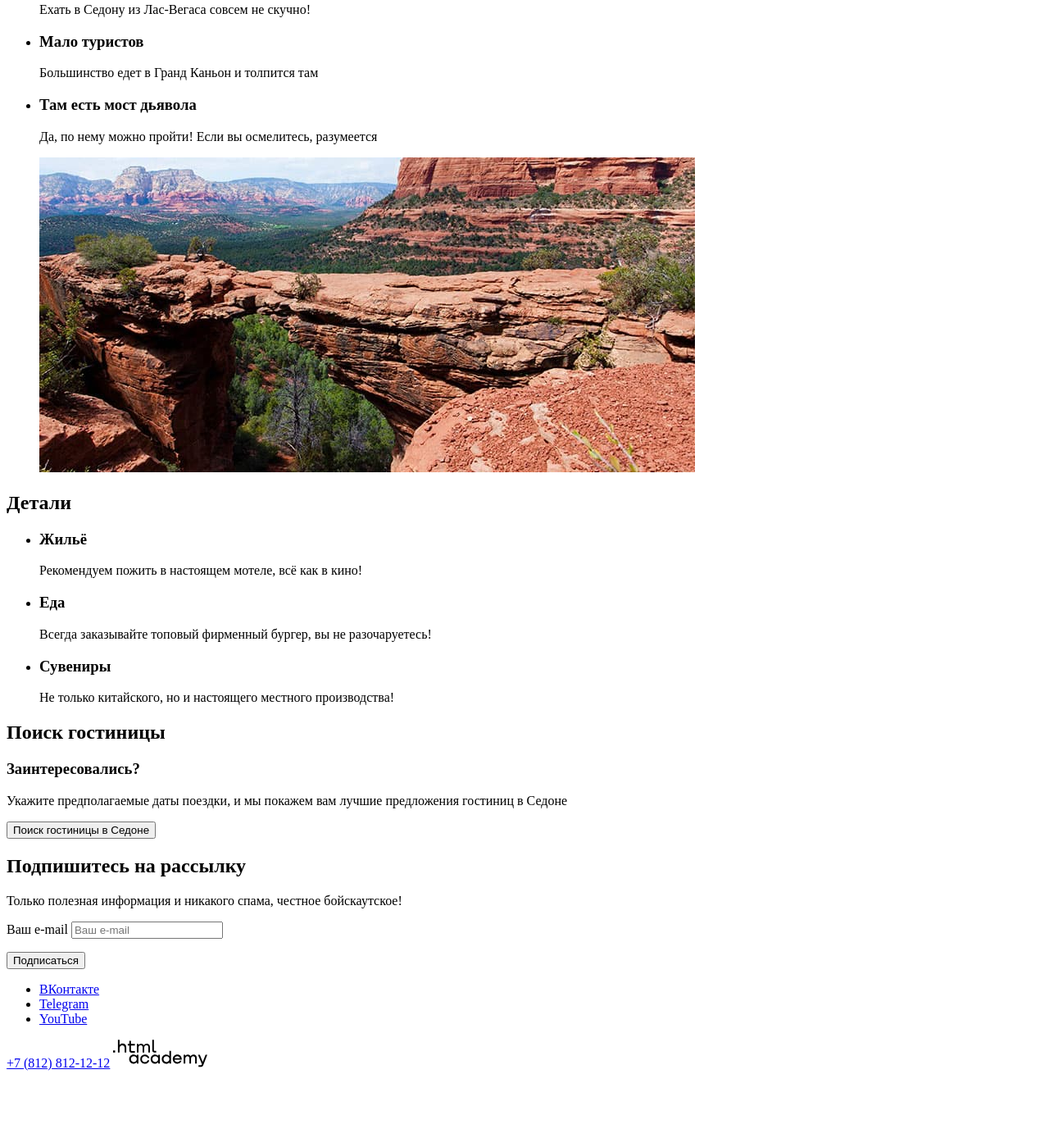
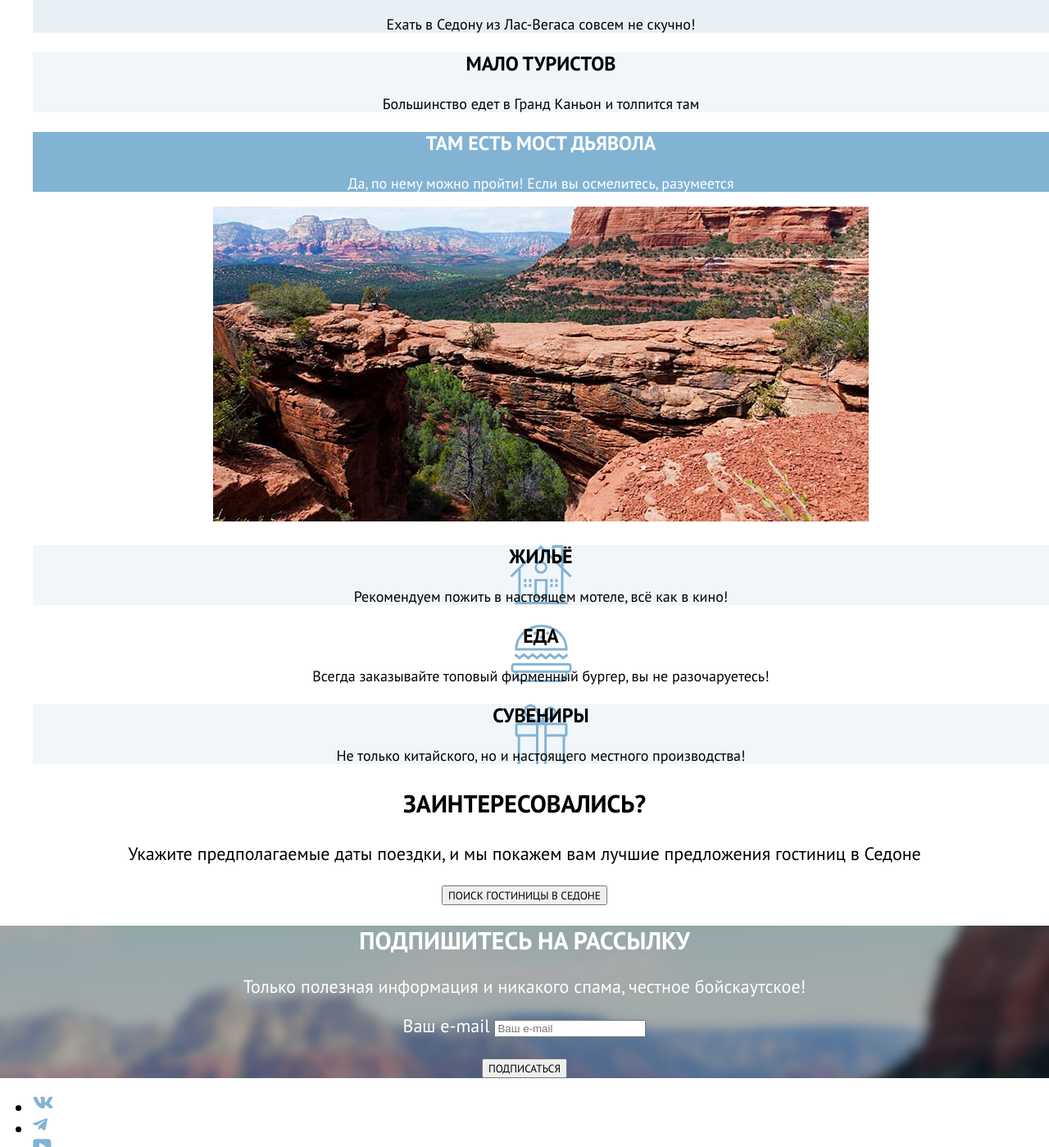
Before and after one commit to htmlacademy-htmlcss/2029121-sedona-35, a plain HTML site: page index.html in a window 1280 px wide. Shown: the part 1401-2800 px from the top of the page at 82% size. Before the commit the page ends 2715 px from the top, so only its background shows below. Drawn offline with Linux system fonts and the light colour scheme.

Commit message:
Базовая стилизация

```diff
--- a/index.html
+++ b/index.html
@@ -4,6 +4,7 @@
 <head>
   <meta charset="utf-8">
   <title>HTML Academy: Седона</title>
+  <link rel="stylesheet" href="styles/styles.css">
 </head>
 
 <body>
@@ -53,9 +54,11 @@
       <section class="promo">
         <h1 class="visually-hidden">Главная страница сайта города Седона</h1>
         <img src="images/welcome.png" width="458" height="352" alt="welcome">
+        <div class="divider">
         <h2 class="advantages-title">Седона — небольшой городок в Аризоне,
           заслуживающий большего!</h2>
         <p class="advantages-description">Рассмотрим причины, по которым Седона круче, чем Гранд-Каньон!</p>
+        </div>
       </section>
       <section class="advantages-list">
           <h2 class="advantages-list-title visually-hidden">Список преимуществ</h2>
@@ -112,7 +115,7 @@
       </section>
 
       <section class="hotel-search">
-        <h2 class="virtually-hidden">Поиск гостиницы</h2>
+        <h2 class="visually-hidden">Поиск гостиницы</h2>
         <h3 class="hotel-title">Заинтересовались?</h3>
         <p class="hotel-description">Укажите предполагаемые даты поездки, и мы покажем вам лучшие предложения гостиниц в
           Седоне</p>
--- /dev/null
+++ b/styles/styles.css
@@ -0,0 +1,203 @@
+@font-face {
+    font-family: "PT Sans";
+    font-style: normal;
+    font-weight: 400;
+    src: url("../fonts/ptsans-400.woff2") format("woff2");
+    font-display: swap;
+}
+
+@font-face {
+    font-family: "PT Sans";
+    font-style: normal;
+    font-weight: 700;
+    src: url("../fonts/ptsans-700.woff2") format("woff2");
+    font-display: swap;
+  }
+
+  .visually-hidden {
+    display: none;
+}
+
+body {
+    font-family: "PT Sans", sans-serif;
+    font-size: 22px;
+    line-height: 26px;
+    background-color: #F2F2F2;
+    margin: 0;
+}
+
+button {
+    font-family: inherit;
+    text-decoration: none;
+    text-transform: uppercase;
+
+}
+
+.page-wrapper {
+    background-color: #FFFFFF;
+}
+
+.nav-link {
+    color: #000000;
+    text-decoration: none;
+    font-weight: 700;
+    font-size: 20px;
+    line-height: 24px;
+
+}
+
+.nav-list-item {
+    list-style: none;
+}
+
+.promo {
+    background-image: url(../images/index-background-1.jpg);
+    background-size: 100% auto;
+    background-repeat: no-repeat;
+    text-align: center;
+
+}
+
+.divider {
+    background-image: url(../images/divider.png);
+    background-repeat: no-repeat;
+    background-position: center;
+}
+
+.advantages-title {
+    font-size: 30px;
+    line-height: 36px;
+}
+
+.advantages-description {
+    font-size: 20px;
+    line-height: 24px;
+}
+
+.advantages-list {
+    text-align: center;
+}
+
+.advantages-wrap {
+    background-color: #82B3D3;
+    color: white;
+}
+
+.advantages-list-item {
+    list-style: none;
+}
+
+.advantages-title {
+    text-transform: uppercase;
+    font-size: 24px;
+    line-height: 28px;
+}
+
+.advantages-description {
+    font-size: 18px;
+    line-height: 21px;
+}
+
+.advantages-list-item:nth-child(2n) {
+    background-color: rgba(131, 179, 211, 0.12);
+}
+
+.advantages-list-item:nth-child(3) {
+    background-color: rgba(131, 179, 211, 0.2);
+}
+
+.features-list {
+    text-align: center;
+}
+
+.features-list-item {
+    list-style: none;
+}
+
+.features-list-item:first-child {
+    background-image: url(../images/house.svg);
+    background-repeat: no-repeat;
+    background-position: 50% 0;
+    background-color: rgba(131, 179, 211, 0.12);
+}
+
+.features-list-item:nth-child(2) {
+    background-image: url(../images/food.svg);
+    background-repeat: no-repeat;
+    background-position: 50% 0;
+}
+
+.features-list-item:last-child {
+    background-image: url(../images/gift.svg);
+    background-repeat: no-repeat;
+    background-position: 50% 0;
+    background-color: rgba(131, 179, 211, 0.12);
+}
+
+.features-title {
+    text-transform: uppercase;
+    font-size: 24px;
+    line-height: 28px;
+}
+
+.features-description {
+    font-size: 18px;
+    line-height: 21px;
+}
+
+.hotel-search {
+    text-align: center;
+}
+
+.hotel-title {
+    text-transform: uppercase;
+    font-size: 30px;
+    line-height: 36px;
+}
+
+.hotel-description {
+    font-size: 22px;
+    line-height: 26px;
+}
+
+.newsletter {
+    text-align: center;
+    color: white;
+    background-image: url(../images/index-background-2.jpg);
+    background-size: 100% auto;
+    background-repeat: no-repeat;
+}
+
+.newsletter-title {
+    text-transform: uppercase;
+    font-size: 30px;
+    line-height: 36px;
+}
+
+.newsletter-description {
+    font-size: 22px;
+    line-height: 26px;
+}
+
+.socials-item:first-child {
+    background-image: url(../images/vk.svg);
+    background-repeat: no-repeat;
+}
+
+.socials-item:nth-child(2) {
+    background-image: url(../images/telegram.svg);
+    background-repeat: no-repeat;
+}
+
+.socials-item:last-child {
+    background-image: url(../images/youtube.svg);
+    background-repeat: no-repeat;
+}
+
+.phone {
+    font-size: 40px;
+    line-height: 40px;
+    color: #000000;
+    text-decoration: none;
+    text-align: center;
+}
```
